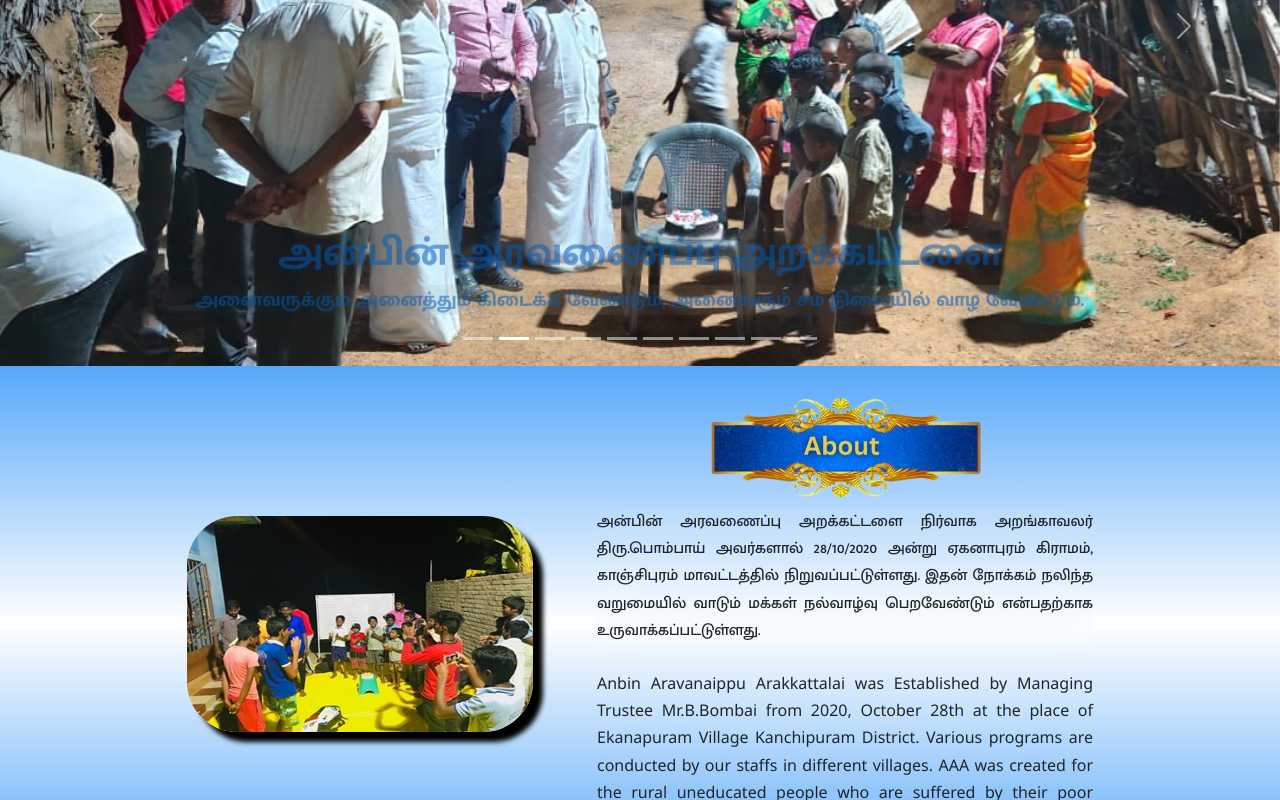
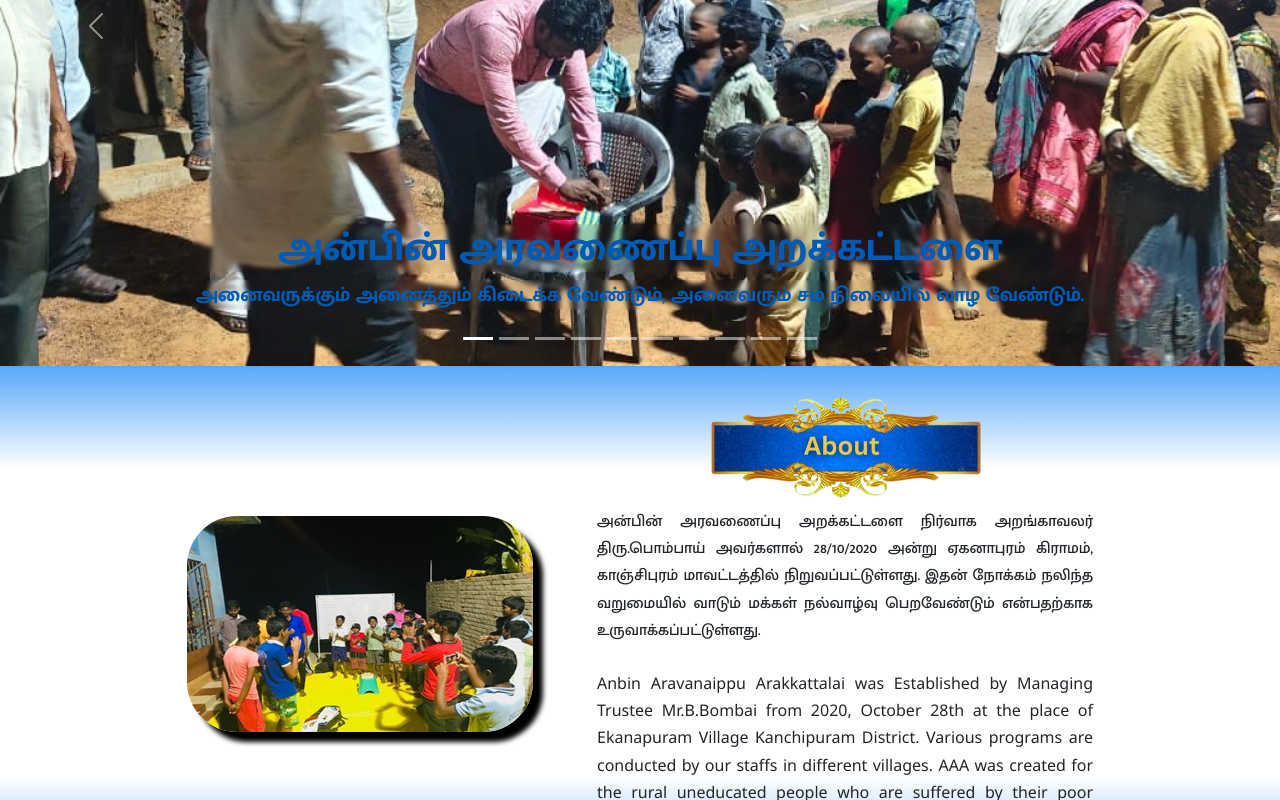
Before and after one commit to Charles050900/Anbin-Aravanaippu-Arakkattalai, a React (Vite) app: page / in a window 1280 px wide. Shown: the part 418-1218 px from the top of the page. Built offline with nearby package versions, Linux system fonts and the light colour scheme.

Commit message:
Auto update

```diff
--- a/src/CSS/About.css
+++ b/src/CSS/About.css
@@ -4,7 +4,7 @@
     flex-wrap: wrap-reverse;
     justify-content: center;
     align-items: center;
-    background: linear-gradient(to bottom, rgb(87, 168, 249),white,rgb(87, 168, 249));
+    background: linear-gradient(to bottom, rgb(87, 168, 249),white,white,white,white,rgb(87, 168, 249));
 }
 .about > .about-right {
     /* border: 2px solid black; */
--- a/src/CSS/Profile.css
+++ b/src/CSS/Profile.css
@@ -9,7 +9,7 @@
     color: rgb(1, 91, 181);
     font-family: "Mukta_Malar_bold";
     font-size: 20px;
-    backdrop-filter: blur(20px);
+    backdrop-filter: blur(2px);
 }
 /* Carousel caption floating effect */
 .carousel-caption h3,
```
